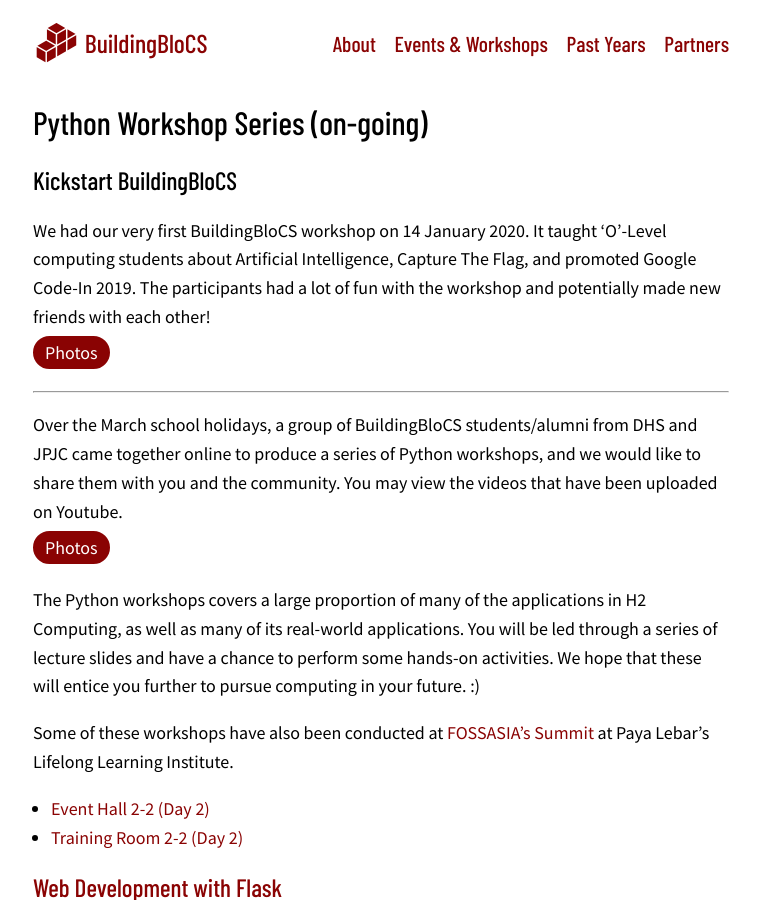
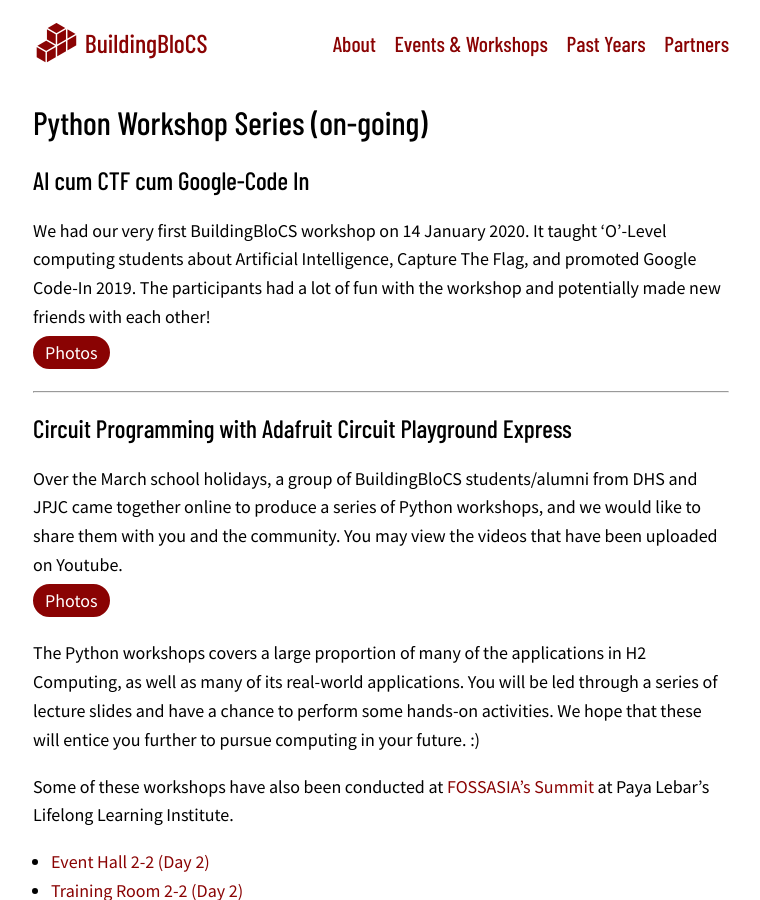
Before and after one commit to buildingblocs/2020, a Jekyll site: the page built from pre-event/workshop/index.md, in a window 1280 px wide and 900 px high. Shown: the whole window, without its empty margins (259-1019 px from the left). Built offline with Jekyll 4.4.1, drawn with Linux system fonts in a browser that asks for light colours; some web fonts are replaced; our own code applies the rules of GitHub Pages for plain Markdown files.

Commit message:
Update index.md

```diff
--- a/pre-event/workshop/index.md
+++ b/pre-event/workshop/index.md
@@ -4,12 +4,12 @@ layout: default
 
 ## Python Workshop Series (on-going)
 
-### Kickstart BuildingBloCS
+### AI cum CTF cum Google-Code In
 We had our very first BuildingBloCS workshop on 14 January 2020. It taught 'O'-Level computing students about Artificial Intelligence, Capture The Flag, and promoted Google Code-In 2019. The participants had a lot of fun with the workshop and potentially made new friends with each other! <br>
 <a class="btn" href="https://photos.app.goo.gl/ToVkPLV3zoNLuNqy8">Photos</a>
 
 <hr/>
-
+### Circuit Programming with Adafruit Circuit Playground Express
 Over the March school holidays, a group of BuildingBloCS students/alumni from DHS and JPJC came together online to produce a series of Python workshops, and we would like to share them with you and the community. You may view the videos that have been uploaded on Youtube.<br>
 <a class="btn" href="https://photos.app.goo.gl/HWpBV3mRVwjM55ez5">Photos</a>
 
```
